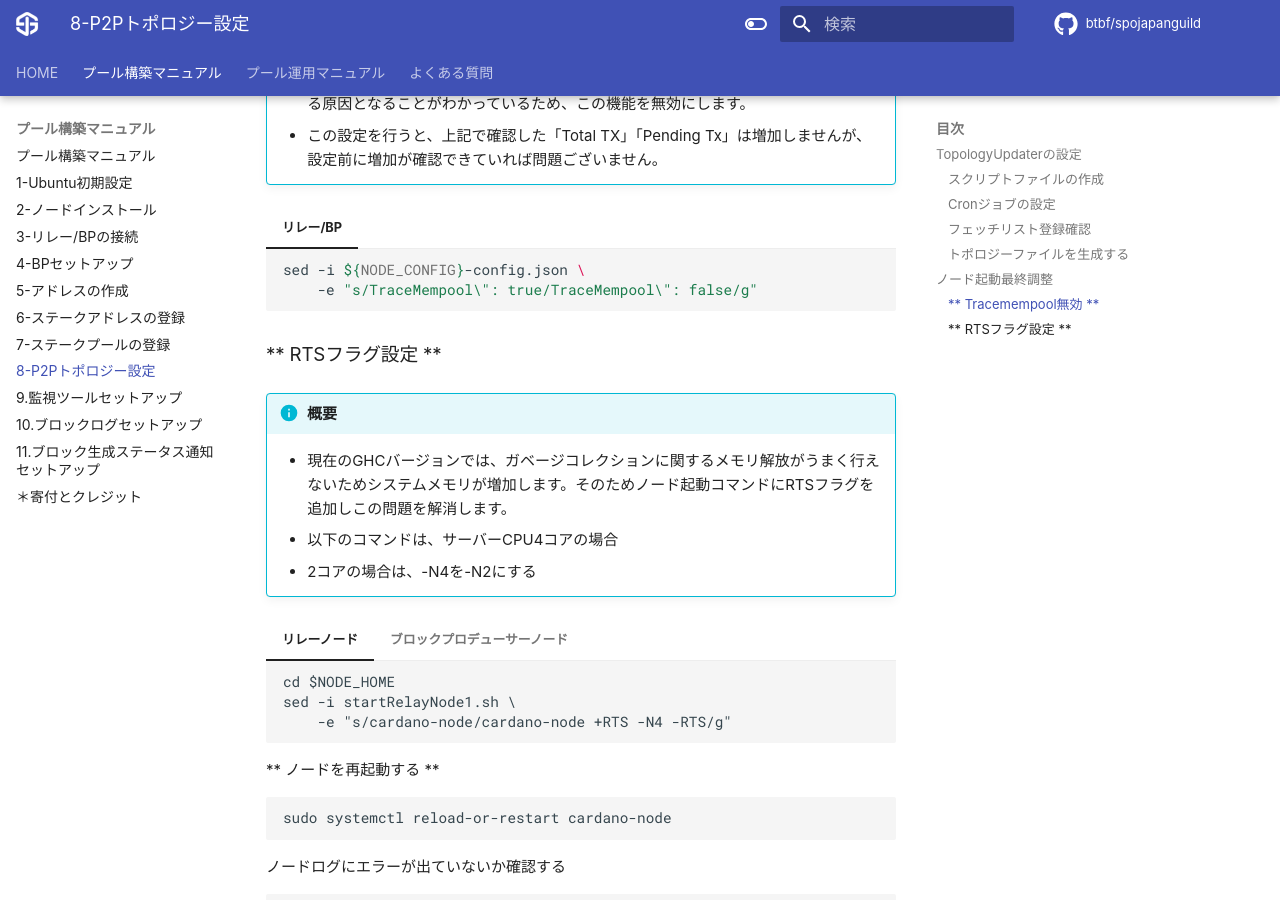
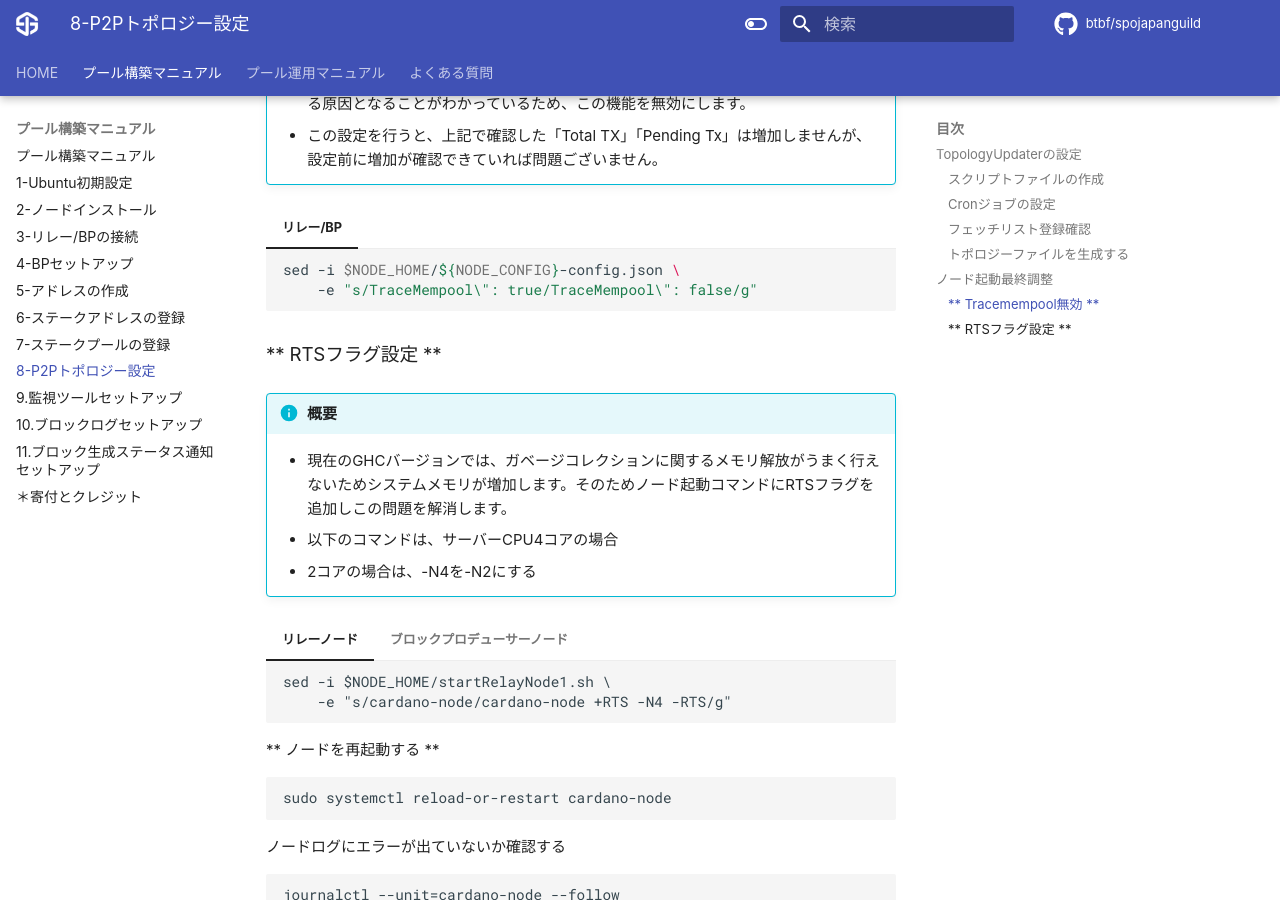
Before and after one commit to btbf/spojapanguild, an MkDocs documentation site: the page built from docs/setup/8.topology-setup.md, in a window 1280 px wide and 900 px high, scrolled down 6136 px. Built offline with MkDocs 1.6.1 and Material for MkDocs 9.7.7, drawn with Linux system fonts in a browser that asks for light colours; comment, search, counter and statistics services are not loaded.

````diff
--- a/docs/setup/8.topology-setup.md
+++ b/docs/setup/8.topology-setup.md
@@ -228,7 +228,7 @@ cd $NODE_HOME/scripts
 
 === "リレー/BP"
     ```bash
-    sed -i ${NODE_CONFIG}-config.json \
+    sed -i $NODE_HOME/${NODE_CONFIG}-config.json \
         -e "s/TraceMempool\": true/TraceMempool\": false/g"
     ```
 
@@ -241,15 +241,13 @@ cd $NODE_HOME/scripts
 
 === "リレーノード"
     ```
-    cd $NODE_HOME
-    sed -i startRelayNode1.sh \
+    sed -i $NODE_HOME/startRelayNode1.sh \
         -e "s/cardano-node/cardano-node +RTS -N4 -RTS/g"
     ```
 
 === "ブロックプロデューサーノード"
     ```
-    cd $NODE_HOME
-    sed -i startBlockProducingNode.sh \
+    sed -i $NODE_HOME/startBlockProducingNode.sh \
         -e "s/cardano-node/cardano-node +RTS -N4 -RTS/g"
     ```
 
````
Also changed, not shown: docs/operation/tool.md (+10 -3 lines).
